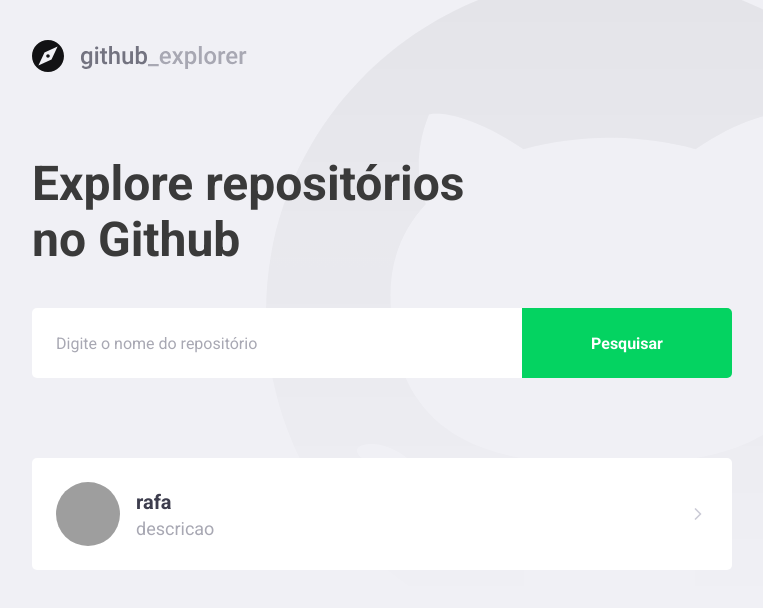
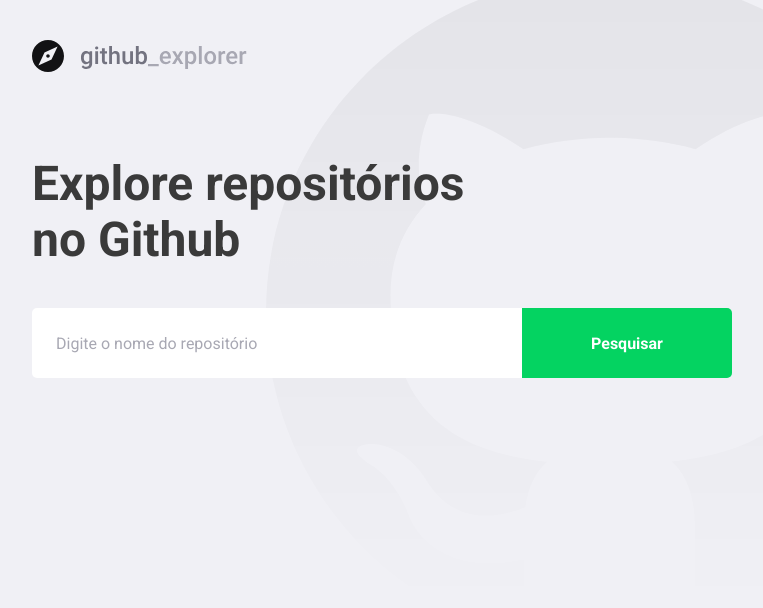
Before and after one commit to rafael399/05-GithubRepositories, a React (Create React App) app: page / in a window 1280 px wide. Shown: the top 608 px of the page, without its empty margins (148-911 px from the left). Built offline with nearby package versions, Linux system fonts and the light colour scheme; grey boxes are pictures that could not be loaded.

Commit message:
Conectando a API

```diff
--- a/package.json
+++ b/package.json
@@ -10,6 +10,7 @@
     "@types/node": "^12.0.0",
     "@types/react": "^16.9.0",
     "@types/react-dom": "^16.9.0",
+    "axios": "^0.19.2",
     "polished": "^3.5.2",
     "react": "^16.13.1",
     "react-dom": "^16.13.1",
--- a/src/pages/Dashboard/index.tsx
+++ b/src/pages/Dashboard/index.tsx
@@ -1,34 +1,65 @@
-import React from 'react';
+import React, { useState, FormEvent } from 'react';
 import { FiChevronRight } from 'react-icons/fi';
+import api from '../../services/api';
 
 import logoImg from '../../assets/logo.svg';
 
 import { Title, Form, Repositories } from './styles';
 
+interface Repository {
+  full_name: string;
+  description: string;
+  owner: {
+    login: string;
+    avatar_url: string;
+  };
+}
+
 const Dashboard: React.FC = () => {
+  const [newRepo, setNewRepo] = useState('');
+  const [repositories, setRepositories] = useState<Repository[]>([]);
+
+  async function handleAddRepository(
+    event: FormEvent<HTMLFormElement>,
+  ): Promise<void> {
+    event.preventDefault();
+
+    const response = await api.get<Repository>(`repos/${newRepo}`);
+    const repository = response.data;
+
+    setRepositories([...repositories, repository]);
+    setNewRepo('');
+  }
+
   return (
     <>
       <img src={logoImg} alt="Github Explorer" />
       <Title>Explore repositórios no Github</Title>
 
-      <Form action="">
-        <input placeholder="Digite o nome do repositório" />
+      <Form onSubmit={handleAddRepository}>
+        <input
+          value={newRepo}
+          onChange={e => setNewRepo(e.target.value)}
+          placeholder="Digite o nome do repositório"
+        />
         <button type="submit">Pesquisar</button>
       </Form>
 
       <Repositories>
-        <a href="teste">
+        {repositories.map(repository => (
+          <a key={repository.full_name} href="teste">
             <img
-            src="https://avatars2.githubusercontent.com/u/45890598?s=460&u=73008c0e101b7fe15805341c812e6aed3cab46ad&v=4"
-            alt="Rafael"
+              src={repository.owner.avatar_url}
+              alt={repository.owner.login}
             />
             <div>
-            <strong>rafa</strong>
-            <p>descricao</p>
+              <strong>{repository.full_name}</strong>
+              <p>{repository.description}</p>
             </div>
 
             <FiChevronRight size={20} />
           </a>
+        ))}
       </Repositories>
     </>
   );
--- a/src/pages/Dashboard/styles.ts
+++ b/src/pages/Dashboard/styles.ts
@@ -77,7 +77,8 @@ export const Repositories = styled.div`
     }
 
     div {
-      margin-left: 16px;
+      margin: 0 16px;
+      flex: 1;
 
       strong {
         font-size: 20px;
--- /dev/null
+++ b/src/services/api.ts
@@ -0,0 +1,7 @@
+import axios from 'axios';
+
+const api = axios.create({
+  baseURL: 'https://api.github.com',
+});
+
+export default api;
```
Also changed, not shown: .eslintrc.json, 2 other files (tests, documents, lock files or other folders). Lines whose indentation alone changed are shown as unchanged.
